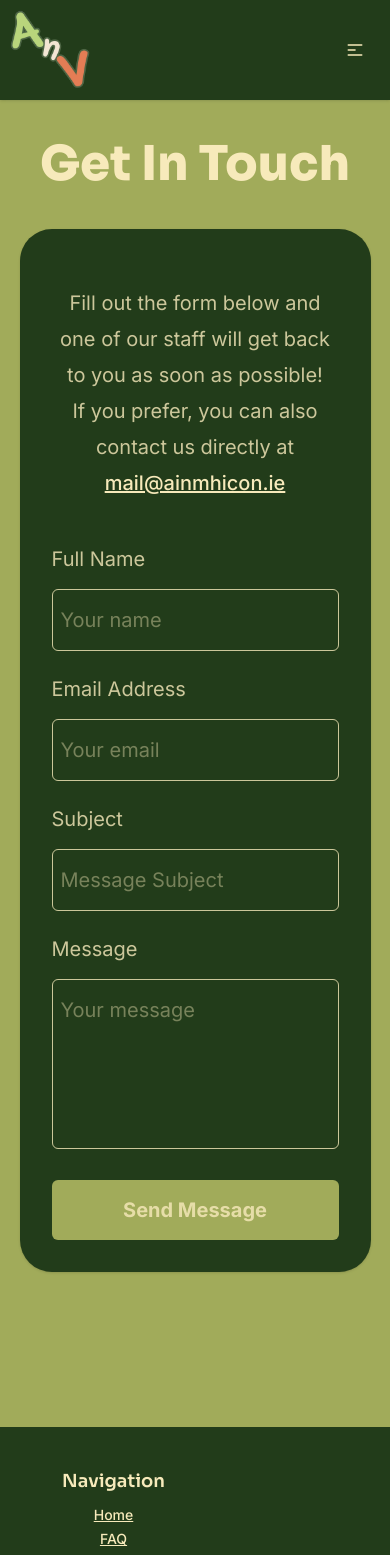
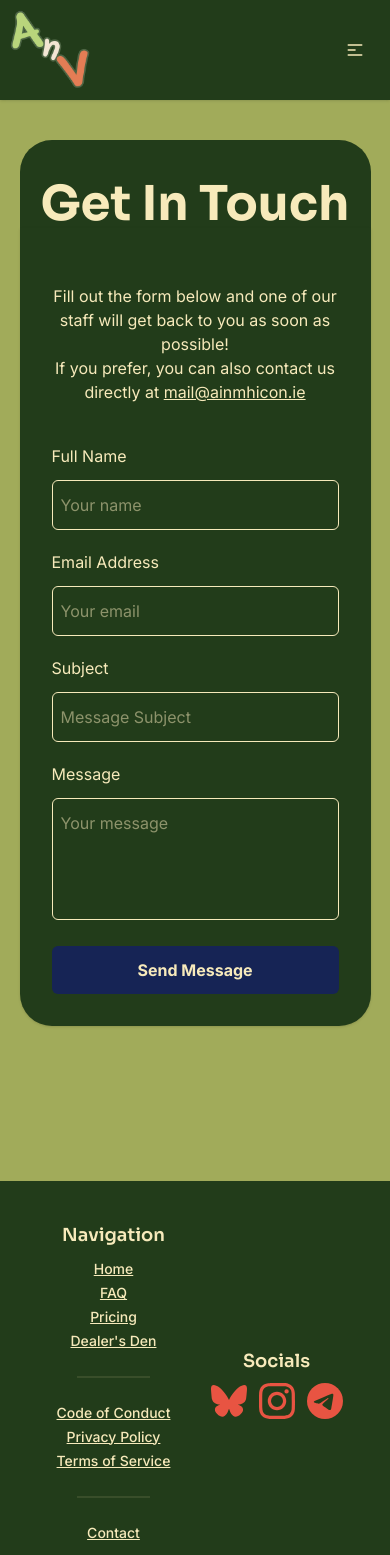
Before and after one commit to ja-zzy/ainmhicon.ie, a Next.js app: page /contact in a window 390 px wide. Shown: the top 1555 px of the page. Built offline with nearby package versions, Linux system fonts and the light colour scheme.

Commit message:
green card for title, contrast for button and error messages for accessibility

```diff
--- a/app/contact/page.tsx
+++ b/app/contact/page.tsx
@@ -28,11 +28,11 @@ export default function ContactPage() {
 
     return (
 
-        <article className="flex flex-col flex-1 items-center prose prose-xl m-auto">
-            <div className="w-full bg-base-100">
-                <h1 className="m-auto py-10 pb-0 md:pb-10 text-center text-5xl sm:text-[2.8em]">Get In Touch</h1>
+        <article className="pt-10 w-[90vw] md:w-[70vw] max-w-275 m-auto">
+            <div className="w-full bg-base-100 bg-base-200 rounded-t-box">
+                <h1 className="pt-10 text-center font-bold text-5xl sm:text-[2.8em]">Get In Touch</h1>
             </div>
-            <div className="card bg-base-200 card-lg shadow-sm w-[90vw] md:w-[70vw] max-w-275 lg:card-side padding flex flex-col p-8">
+            <div className="card bg-base-200 card-lg shadow-sm w-[90vw] md:w-[70vw] max-w-275 lg:card-side padding flex flex-col p-8 rounded-t-none">
                 <span className="pt-6 text-center">Fill out the form below and one of our staff will get back to you as soon as possible! <br/>If you prefer, you can also contact us directly at <a href="mailto:mail@ainmhicon.ie" className="underline">mail@ainmhicon.ie</a></span>
                 <form onSubmit={onSubmit}>
                     <div className="mb-5 pt-10">
@@ -56,12 +56,12 @@ export default function ContactPage() {
                             className="w-full resize-none rounded-md border py-3 px-2"></textarea>
                     </div>
                     <div>
-                        <button className="hover:shadow-form rounded-md bg-base-100 py-3 w-full font-bold">Send Message</button>
+                        <button className="hover:shadow-form rounded-md bg-info-content py-3 w-full font-bold">Send Message</button>
                     </div>
                 </form>
                 <div>
-                    {formSuccess && <span><strong className="text-success">Message has been sent successfully! We will get back to you as soon as possible</strong></span>}
-                    {formError && <span><strong className="text-error">Something went wrong... Please try again later or email us directly via mail@ainmhicon.ie</strong></span>}
+                    {formSuccess && <span className="text-info"><strong>Message has been sent successfully! We will get back to you as soon as possible</strong></span>}
+                    {formError && <span className="text-warning"><strong>Something went wrong... Please try again later or email us directly via mail@ainmhicon.ie</strong></span>}
                 </div>
             </div>
         </article>
```
